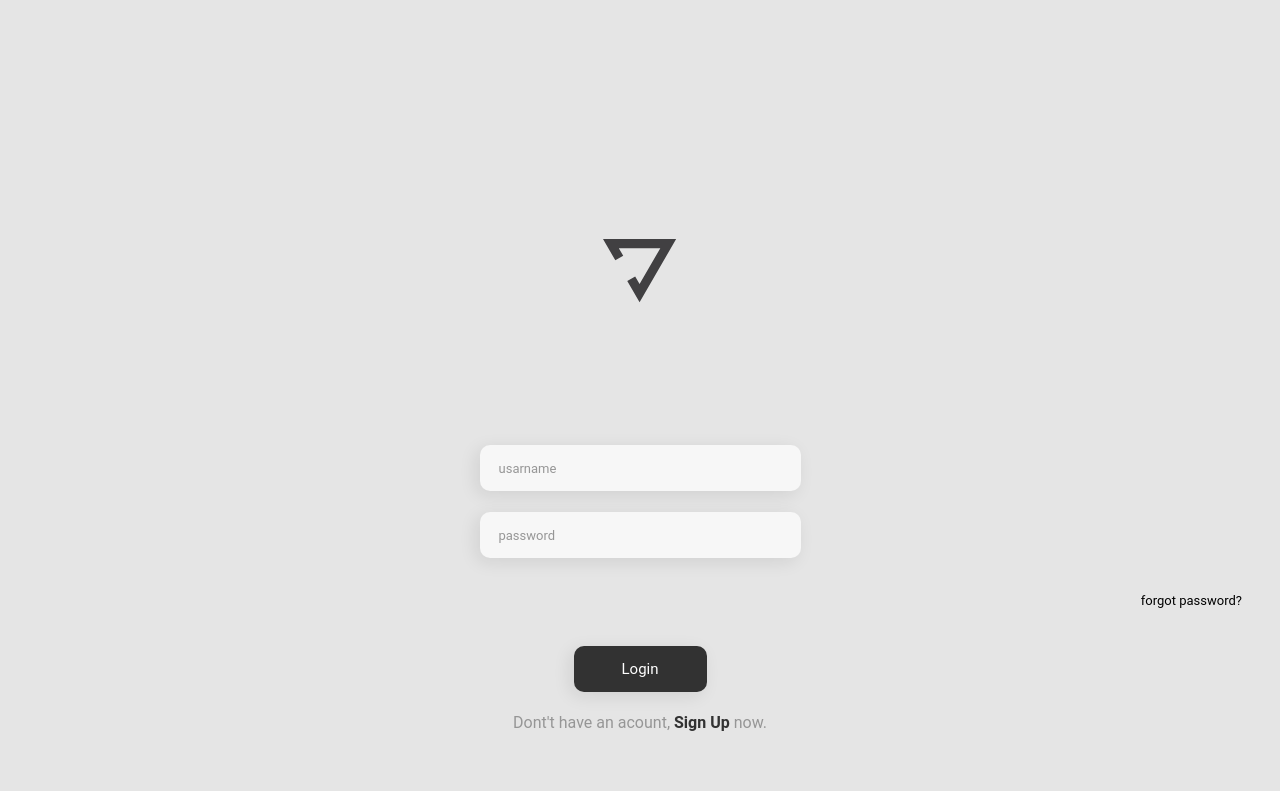
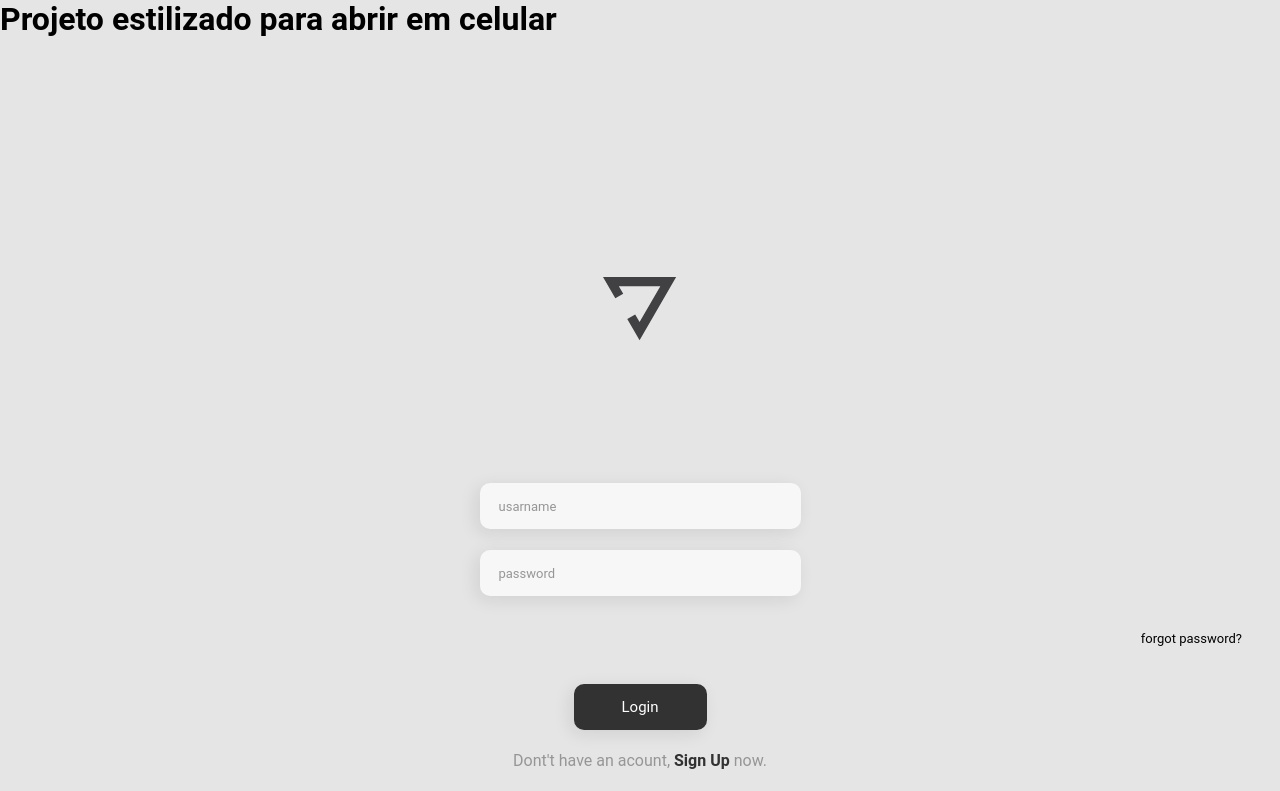
Before and after one commit to MeireCeschim/Yoga-Interface-, a plain HTML site: page index.html in a window 1280 px wide. Shown: the top 791 px of the page. Drawn offline with Linux system fonts and the light colour scheme; a web font is replaced by a local one.

Commit message:
code update
code update

```diff
--- a/index.html
+++ b/index.html
@@ -12,6 +12,7 @@
 </head>
 
 <body>
+    <h1>Projeto estilizado para abrir em celular</h1>
     <div>
         <img class="img-yoga" src="./assets/symbol-yoga.svg" alt="symbol-yoga">
         <input type="email" name="personal-email" placeholder="usarname">
```
